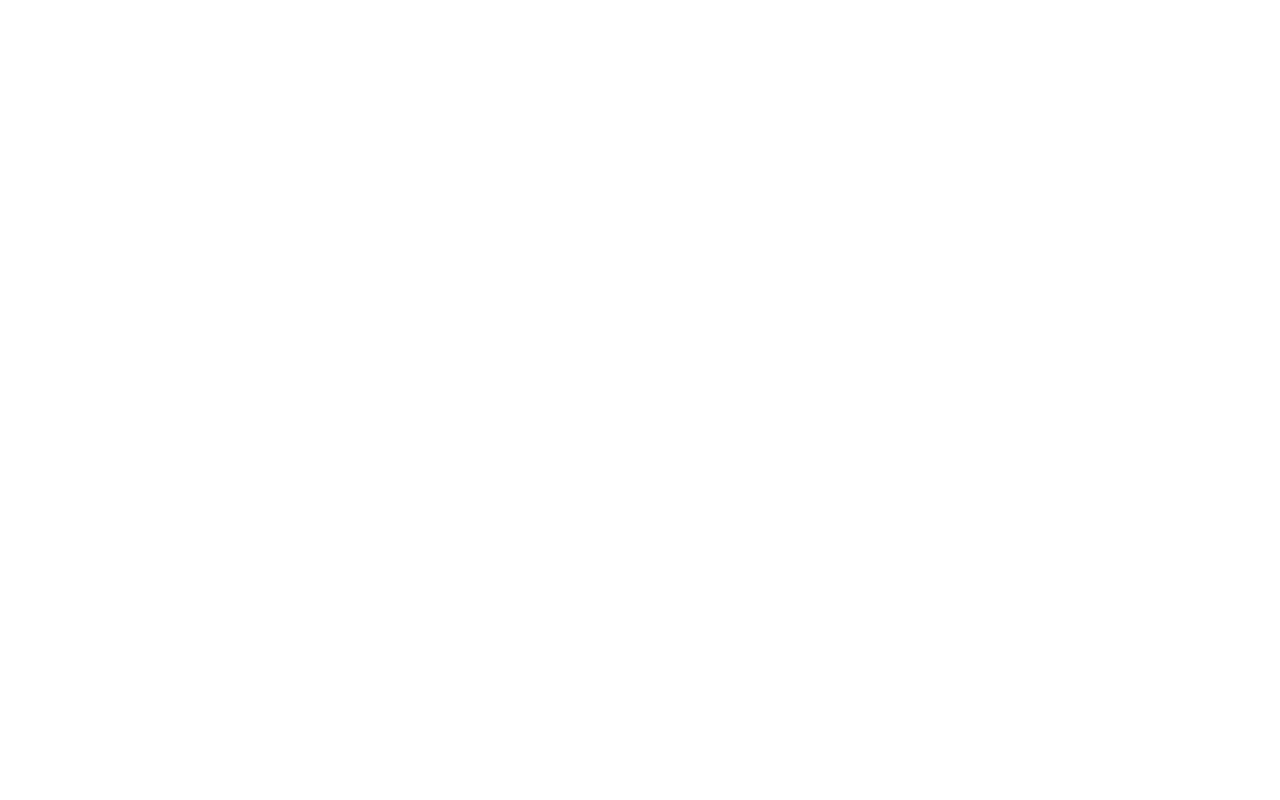
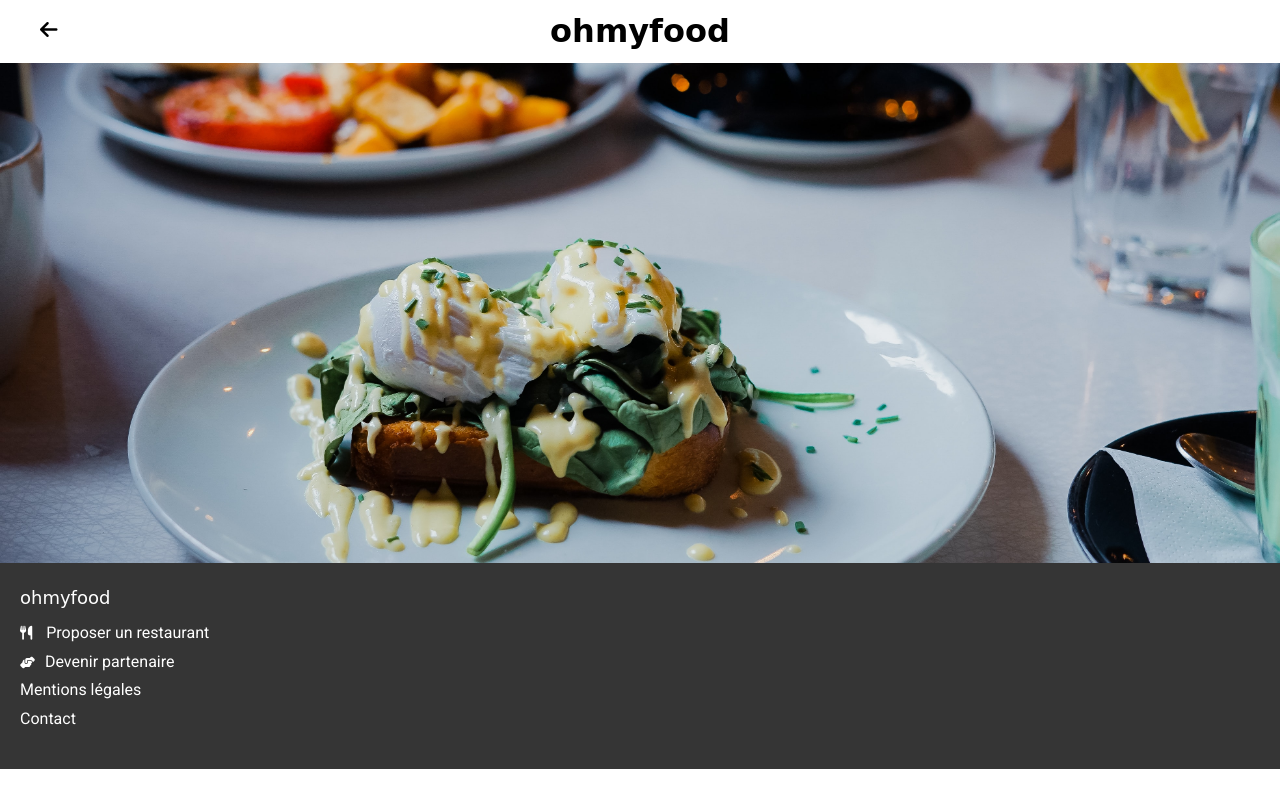
Before and after one commit to D2C45/DanielDeCarvalho_3_08032022, a website: page menus/alafrancaise.html in a window 1280 px wide. Drawn offline with Linux system fonts and the light colour scheme; files that its build step writes are made by us from their sources; a web font is replaced by a local one.

Commit message:
V1.0.0: Add header, footer and picture on new restaurant page

```diff
--- a/menus/alafrancaise.html
+++ b/menus/alafrancaise.html
@@ -3,14 +3,41 @@
 <head>
     <meta charset="UTF-8">
     <meta name="viewport" content="width=device-width, initial-scale=1.0">
-    <link rel="preconnect" href="https://fonts.googleapis.com">
-    <link rel="preconnect" href="https://fonts.gstatic.com" crossorigin>
-    <link href="https://fonts.googleapis.com/css2?family=Roboto:wght@100;300;400;500;700;900&family=Shrikhand&display=swap" rel="stylesheet">
-    <link rel="icon" href="img/logo/ohmyfood.png">
-    <link rel="stylesheet" href="css/style.css" />
+    <script src="https://kit.fontawesome.com/1d03da1a60.js" crossorigin="anonymous"></script>
+    <link rel="icon" href="../img/logo/ohmyfood.png">
+    <link rel="stylesheet" href="../style.css" />
     <title>ohmyfood - Menu - A la française</title>
 </head>
 <body>
-
+    <header>
+        <a href="../index.html" class="header__back">
+            <i class="fas fa-arrow-left"></i>
+        </a>
+        <h1>ohmyfood</h1>
+    </header>
+    <section class="picture">
+        <img src="../img/restaurants/toa-heftiba-DQKerTsQwi0-unsplash.jpg" alt="Plat du restaurant À la française à Cité Rouge" class="picture__img">
+    </section>
+    <footer class="footer">
+        <div class="footer__container">
+            <h1 class="footer__logo">ohmyfood</h1>
+            <ul class="footer__nav">
+                <li class="footer__nav__link">
+                    <a href="#"><i class="fas fa-utensils"></i>
+                    Proposer un restaurant</a>
+                </li>
+                <li class="footer__nav__link">
+                    <a href="#"><i class="fas fa-hands-helping"></i>
+                    Devenir partenaire</a>
+                </li>
+                <li class="footer__nav__link">
+                    <a href="#">Mentions légales</a>
+                </li>
+                <li class="footer__nav__link">
+                    <a href="#">Contact</a>
+                </li>
+            </ul>
+        </div>
+    </footer>
 </body>
 </html>
--- a/sass/components/_icons.scss
+++ b/sass/components/_icons.scss
@@ -12,3 +12,7 @@
     font-size: 12px;
     padding-right: 6px;
 }
+
+.fa-arrow-left{
+    font-size: 20px;
+}
--- a/sass/layout/_header.scss
+++ b/sass/layout/_header.scss
@@ -1,7 +1,18 @@
 header{
     display: flex;
     justify-content: center;
+    position: relative;
     h1{
         margin: 13px 0;
     }
 }
+
+.header__back{
+    position: absolute;
+    left: 20px;
+    top: 50%;
+    transform: translateY(-50%);
+    @media screen and (min-width: 992px){
+        left: 40px;
+    }
+}
--- /dev/null
+++ b/sass/layout/_picture.scss
@@ -0,0 +1,10 @@
+.picture{
+    display: flex;
+    min-height: 260px;
+    max-height: 500px;
+    &__img{
+        flex: 1;
+        width: 100%;
+        object-fit: cover;
+    }
+}
--- a/sass/main.scss
+++ b/sass/main.scss
@@ -14,3 +14,4 @@
 @import "./layout/functioning";
 @import "./layout/restaurants";
 @import "./layout/footer";
+@import "./layout/picture";
```
Also changed, not shown: style.css, 1 other file.
